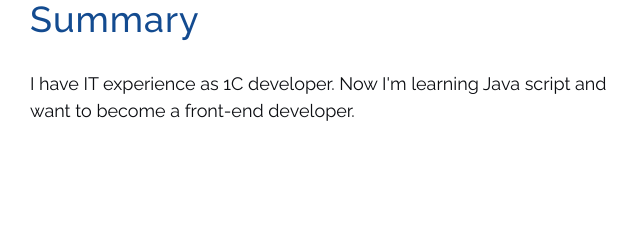
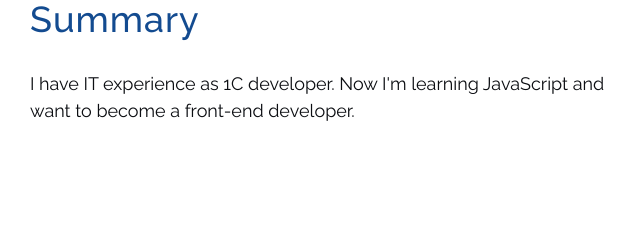
Before and after one commit to TroninaEV/rsschool-cv, a plain HTML site: page index.html in a window 1280 px wide. Shown: the part 309-549 px from the top of the page, 640-1280 px from the left. Drawn offline with Linux system fonts and the light colour scheme.

Commit message:
fix: check mistake in profile

```diff
--- a/index.html
+++ b/index.html
@@ -50,7 +50,7 @@
             </section>
             <section class="section" id="summary">
                 <h2 class="section-title-profile">Summary</h2>
-                <p class="margin">I have IT experience as 1C developer. Now I'm learning Java script and want to become
+                <p class="margin">I have IT experience as 1C developer. Now I'm learning JavaScript and want to become
                     a front-end
                     developer.</p>
             </section>
```
